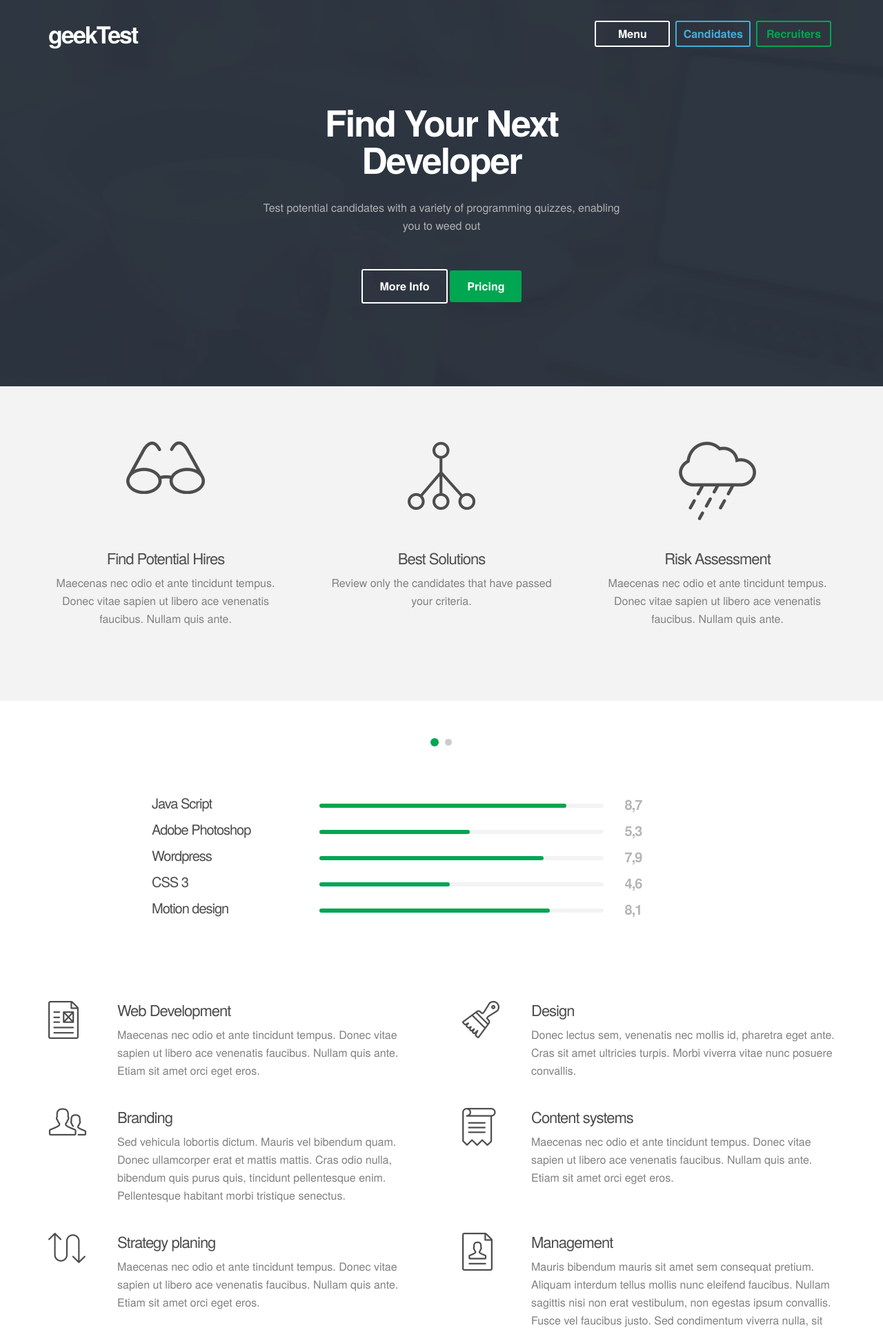
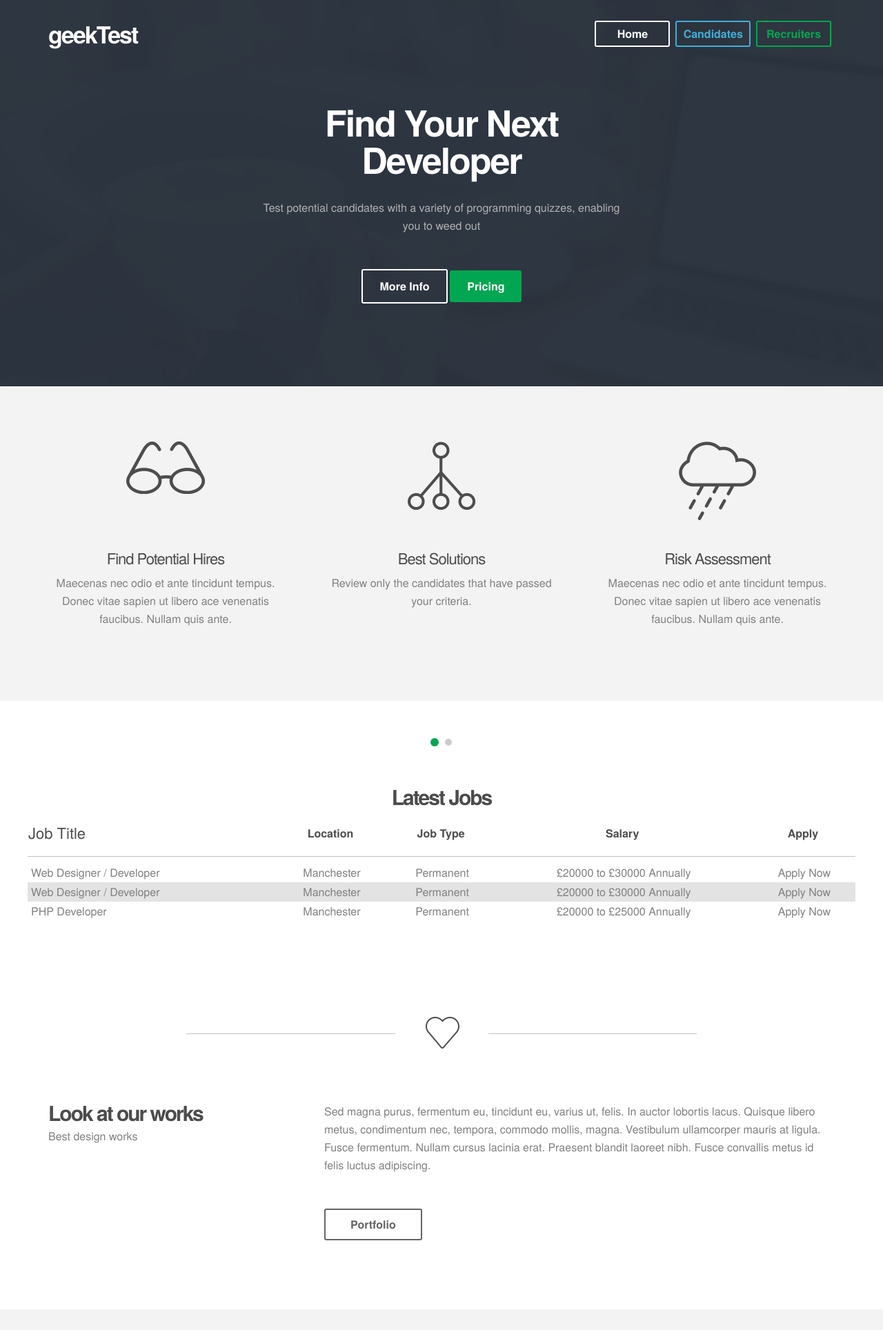
Before and after one commit to ripepixel/geektest, a CodeIgniter app: page /geektest/ in a window 1280 px wide. Shown: the top 1928 px of the page at 69% size. Run offline with CodeIgniter, Linux system fonts and the light colour scheme; data comes from the database, SQL or seed files in the repository; both versions use the stored data as it was after the commit.

Commit message:
list jobs in recruiters dashboard

```diff
--- a/application/config/database.php
+++ b/application/config/database.php
@@ -50,7 +50,7 @@ $active_record = TRUE;
 
 $db['default']['hostname'] = 'localhost';
 $db['default']['username'] = 'root';
-$db['default']['password'] = 'root';
+$db['default']['password'] = '';
 $db['default']['database'] = 'geektest';
 $db['default']['dbdriver'] = 'mysql';
 $db['default']['dbprefix'] = '';
--- a/application/controllers/pages.php
+++ b/application/controllers/pages.php
@@ -4,6 +4,8 @@ class Pages extends CI_Controller {
 
 	public function index()
 	{
+		$this->load->model('Job_model');
+		$data['jobs'] = $this->Job_model->getLatestJobs();
 		$data['main'] = "pages/index";
 		$this->load->view('template/template', $data);
 	}
--- a/application/controllers/recruiters.php
+++ b/application/controllers/recruiters.php
@@ -15,7 +15,7 @@ class Recruiters extends CI_Controller {
 	{
 		$credits = $this->Recruiter_model->getCredits($this->session->userdata('user_id'));
 		$data['credits'] = ($credits == 99999) ? 'Unlimited' : $credits;
-		$data['campaigns'] = $this->Job_model->getRecruiterJobs($this->session->userdata('user_id'))
+		$data['campaigns'] = $this->Job_model->getRecruiterJobsByExpiry($this->session->userdata('user_id'));
 		$data['main'] = "recruiters/index";
 		$this->load->view('template/template', $data);
 	}
--- a/application/models/job_model.php
+++ b/application/models/job_model.php
@@ -46,9 +46,65 @@ class Job_model extends CI_Model {
 
 		function getRecruiterJobs($rid)
 		{
-			//$this->db->where('recruiter_id', $rid);
+			$this->db->where('recruiter_id', $rid);
+			$this->db->where('is_active', 1);
 
+            $q = $this->db->get('jobs');
+
+            if($q->num_rows() > 0) {
+                return $q->result_array();
+            } else {
+                return FALSE;
+            }
 		}
+
+        function getExpiryDateFromPlanDays($pid)
+        {
+            $this->db->where('id', $pid);
+            $q = $this->db->get('plans');
+
+            if($q->num_rows() == 1) {
+                $row = $q->row();
+                return $row->job_days;
+            } else {
+                return 30; // default to 30 days incase plan has been deleted
+            }
+        }
+
+        function getRecruiterJobsByExpiry($rid)
+        {
+            $this->db->select('j.title, j.location, j.salary_from, j.salary_to, j.expiry_date, t.name AS test_name');
+            $this->db->from('jobs AS j');
+            $this->db->join('tests AS t', 't.id = j.test_id', 'LEFT');
+            $this->db->where('j.recruiter_id', $rid);
+            $this->db->where('j.is_active', 1);
+            $this->db->order_by('j.expiry_date', 'ASC');
+
+            $q = $this->db->get();
+            if($q->num_rows() > 0) {
+                return $q->result_array();
+            } else {
+                return FALSE;
+            }
+        }
+
+        function getLatestJobs()
+        {
+            $this->db->select('j.title, j.location, j.salary_from, j.salary_to, j.expiry_date, t.name AS test_name, jt.name AS job_type, st.name AS salary_type');
+            $this->db->from('jobs AS j');
+            $this->db->join('tests AS t', 't.id = j.test_id', 'LEFT');
+            $this->db->join('job_types AS jt', 'jt.id = j.job_type_id', 'LEFT');
+            $this->db->join('salary_types AS st', 'st.id = j.salary_type_id', 'LEFT');
+            $this->db->where('j.is_active', 1);
+            $this->db->order_by('j.created_at', 'DESC');
+
+            $q = $this->db->get();
+            if($q->num_rows() > 0) {
+                return $q->result_array();
+            } else {
+                return FALSE;
+            }
+        }
 
 
 
--- a/application/views/campaigns/create.php
+++ b/application/views/campaigns/create.php
@@ -131,7 +131,7 @@
                     </div>
 
                     <div class="grid_9">
-                        <input type="date" name="expiry_date" value="<?php echo set_value('expiry_date'); ?>">
+                        <input type="date" name="expiry_date" value="<?php echo (set_value('expiry_date')) ? : $expiry_date; ?>" >
                         <?php if(form_error('expiry_date')) { echo form_error('expiry_date'); } ?>
                     </div>
                 </article>
--- a/application/views/pages/index.php
+++ b/application/views/pages/index.php
@@ -75,120 +75,43 @@
         <section id="skils">
             <div class="wrap">
                 <article class="container_12 content aligned center">
-                    <div class="grid_9 aligned left">
-                        <div class="skill-line">
-                            <div class="grid_3">
-                                <p>Java Script</p>
-                            </div>
-                            <div class="grid_5">
-                                <div class="num-line"><ins></ins></div>
-                            </div>
-                            <div class="grid_1">
-                                <div class="num" data-increment="0.17" data-num="8.7" data-fractional="1"><ins>0</ins></div>
-                            </div>
-                        </div>
-                        <div class="skill-line">
-                            <div class="grid_3">
-                                <p>Adobe Photoshop</p>
-                            </div>
-                            <div class="grid_5">
-                                <div class="num-line"><ins></ins></div>
-                            </div>
-                            <div class="grid_1">
-                                <div class="num" data-increment="0.11" data-num="5.3" data-fractional="1"><ins>0</ins></div>
-                            </div>
-                        </div>
-                        <div class="skill-line">
-                            <div class="grid_3">
-                                <p>Wordpress</p>
-                            </div>
-                            <div class="grid_5">
-                                <div class="num-line"><ins></ins></div>
-                            </div>
-                            <div class="grid_1">
-                                <div class="num" data-increment="0.16" data-num="7.9" data-fractional="1"><ins>0</ins></div>
-                            </div>
-                        </div>
-                        <div class="skill-line">
-                            <div class="grid_3">
-                                <p>CSS 3</p>
-                            </div>
-                            <div class="grid_5">
-                                <div class="num-line"><ins></ins></div>
-                            </div>
-                            <div class="grid_1">
-                                <div class="num" data-increment="0.09" data-num="4.6" data-fractional="1"><ins>0</ins></div>
-                            </div>
-                        </div>
-                        <div class="skill-line">
-                            <div class="grid_3">
-                                <p>Motion design</p>
-                            </div>
-                            <div class="grid_5">
-                                <div class="num-line"><ins></ins></div>
-                            </div>
-                            <div class="grid_1">
-                                <div class="num" data-increment="0.16" data-num="8.1" data-fractional="1"><ins>0</ins></div>
-                            </div>
-                        </div>
+                    <div class="grid12">
+                        <h2>Latest Jobs</h2>
+                        <table>
+                            <thead>
+                                <tr>
+                                    <th>Job Title</th>
+                                    <th>Location</th>
+                                    <th>Job Type</th>
+                                    <th>Salary</th>
+                                    <th>Apply</th>
+                                </tr>
+                            </thead>
+                            <tbody>
+                                <?php
+                                if($jobs) {
+                                    foreach($jobs as $j) { ?>
+                                    <tr>
+                                        <td><?php echo $j['title']; ?></td>
+                                        <td><?php echo $j['location']; ?></td>
+                                        <td><?php echo $j['job_type']; ?></td>
+                                        <td>&pound;<?php echo (int)$j['salary_from']; ?> to &pound;<?php echo (int)$j['salary_to']; ?> <?php echo $j['salary_type']; ?></td>
+                                        <td>Apply Now</td>
+                                    </tr>
+
+                                <?php }
+                                } else {
+
+                                } ?>
+                            </tbody>
+                        </table>
                     </div>
                 </article>
                 <footer class="content-footer"></footer>
             </div>
         </section>
 
-        <!-- SECTION -->
-        <section id="branches">
-            <div class="wrap">
-                <header class="content-header"></header>
-                <article class="container_12 content">
-                    <div class="grid_1 aligned center">
-                        <img src="images/ico-list.png" alt="">
-                    </div>
-                    <div class="grid_5">
-                        <h3>Web Development</h3>
-                        <p>Maecenas nec odio et ante tincidunt tempus. Donec vitae sapien ut libero ace venenatis faucibus. Nullam quis ante. Etiam sit amet orci eget eros.</p>
-                    </div>
-                    <div class="grid_1 aligned center">
-                        <img src="images/ico-design.png" alt="">
-                    </div>
-                    <div class="grid_5">
-                        <h3>Design</h3>
-                        <p>Donec lectus sem, venenatis nec mollis id, pharetra eget ante. Cras sit amet ultricies turpis. Morbi viverra vitae nunc posuere convallis.</p>
-                    </div>
-                    <div class="separator"></div>
-                    <div class="grid_1 aligned center">
-                        <img src="images/ico-peoples.png" alt="">
-                    </div>
-                    <div class="grid_5">
-                        <h3>Branding</h3>
-                        <p>Sed vehicula lobortis dictum. Mauris vel bibendum quam. Donec ullamcorper erat et mattis mattis. Cras odio nulla, bibendum quis purus quis, tincidunt pellentesque enim. Pellentesque habitant morbi tristique senectus.</p>
-                    </div>
-                    <div class="grid_1 aligned center">
-                        <img src="images/ico-papirus.png" alt="">
-                    </div>
-                    <div class="grid_5">
-                        <h3>Content systems</h3>
-                        <p>Maecenas nec odio et ante tincidunt tempus. Donec vitae sapien ut libero ace venenatis faucibus. Nullam quis ante. Etiam sit amet orci eget eros.</p>
-                    </div>
-                    <div class="separator"></div>
-                    <div class="grid_1 aligned center">
-                        <img src="images/ico-strategy.png" alt="">
-                    </div>
-                    <div class="grid_5">
-                        <h3>Strategy planing</h3>
-                        <p>Maecenas nec odio et ante tincidunt tempus. Donec vitae sapien ut libero ace venenatis faucibus. Nullam quis ante. Etiam sit amet orci eget eros.</p>
-                    </div>
-                    <div class="grid_1 aligned center">
-                        <img src="images/ico-management.png" alt="">
-                    </div>
-                    <div class="grid_5">
-                        <h3>Management</h3>
-                        <p>Mauris bibendum mauris sit amet sem consequat pretium. Aliquam interdum tellus mollis nunc eleifend faucibus. Nullam sagittis nisi non erat vestibulum, non egestas ipsum convallis. Fusce vel faucibus justo. Sed condimentum viverra nulla, sit amet consequat arcu auctor non. </p>
-                    </div>
-                </article>
-            </div>
-        </section>
+
 
         <!-- SECTION -->
         <section id="works">
--- a/application/views/template/main-menu.php
+++ b/application/views/template/main-menu.php
@@ -23,7 +23,7 @@
                 <a href="<?php echo base_url(); ?>" class="logo"><?php echo $this->lang->line('common_site_name'); ?></a>
             </div>
             <div class="grid_10 aligned right">
-                <a href="#" class="menu-btn button transparent-white narrow">Menu</a>
+                <a href="<?php echo base_url(); ?>" class="top-btn button transparent-white narrow">Home</a>
                 <?php
                 if($this->session->userdata('user_type')) {
                     if($this->session->userdata('user_type') == 'candidate') {
@@ -52,7 +52,7 @@
         </div>
     </header> <!-- /header -->
 
-    <div class="extendmenu">
+    <!-- <div class="extendmenu">
         <div class="wrap">
             <header class="content-header container_12 aligned right">
                 <div class="grid_12">
@@ -114,4 +114,4 @@
                 </ul>
             </footer>
         </div>
-    </div>
+    </div> -->
--- a/css/style.css
+++ b/css/style.css
@@ -732,6 +732,10 @@ table tbody td {
     line-height: 2.6rem;
 }
 
+table tbody tr td {
+    padding-left: 0.5rem;
+}
+
 table tbody tr:first-child td {
     padding-top: 1rem;
 }
@@ -765,6 +769,10 @@ table .rounded.bottom {
 
 table .border-right {
     border-right: 1px solid #EAEAEA;
+}
+
+table tr:nth-child(even) {
+    background-color: #e3e3e3;
 }
 
 /* contact social */
```
Also changed, not shown: application/config/database.sql (+14 -4 lines), application/controllers/campaigns.php (+17 -4 lines), application/models/recruiter_model.php (+15 -1 lines), application/views/recruiters/index.php (+25 -3 lines).
